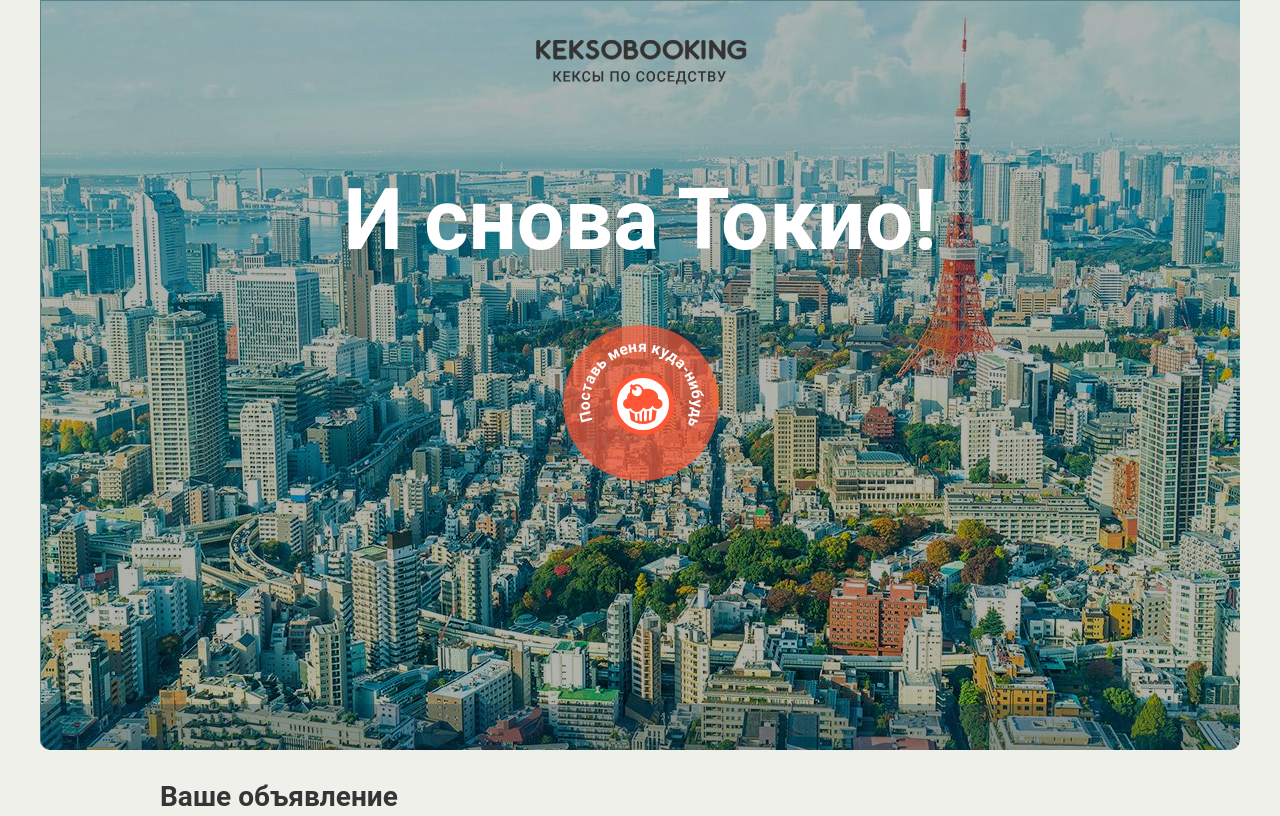
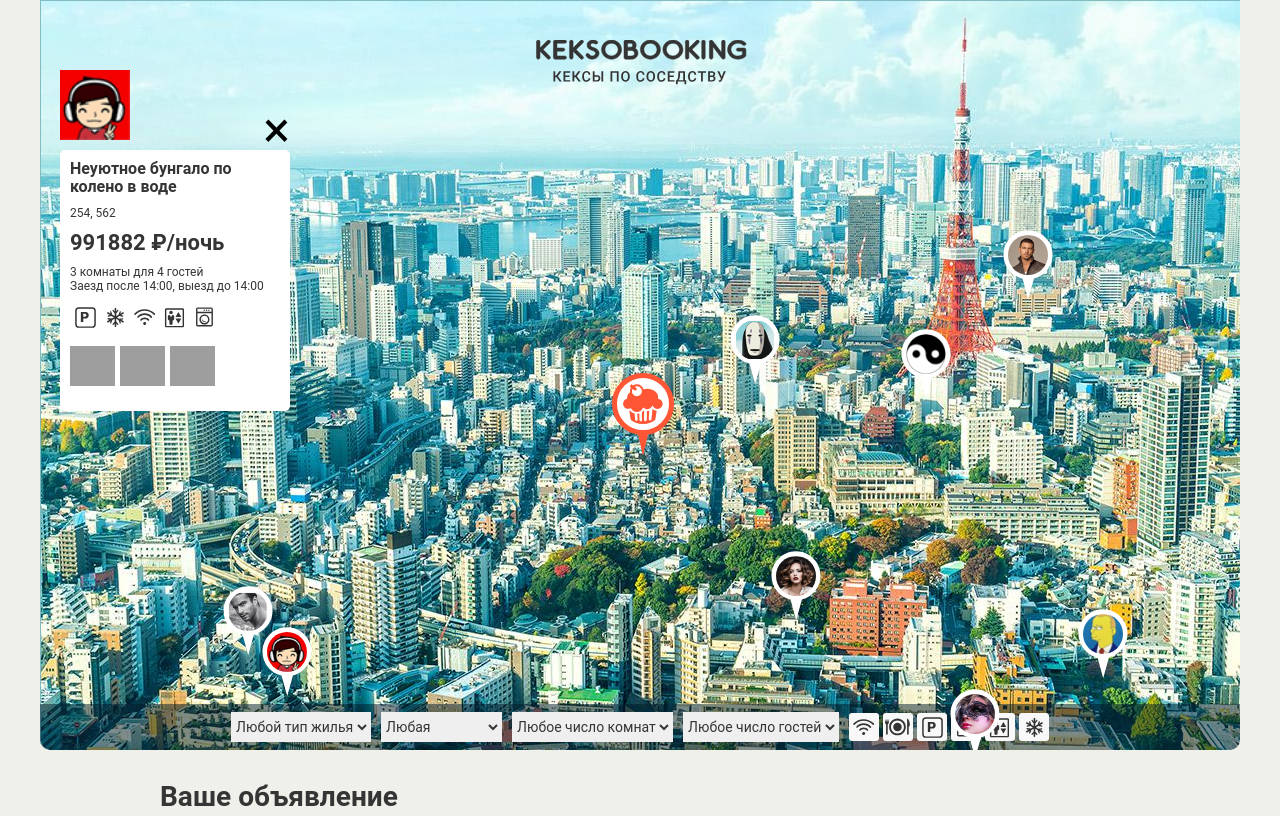
Before and after one commit to Palty8/682169-keksobooking, a website: page index.html in a window 1280 px wide. Shown: the top 816 px of the page. Drawn offline with Linux system fonts and the light colour scheme; grey boxes are pictures that could not be loaded; files whose address does not match are found by name.

Commit message:
Сделал первое задание

```diff
--- a/index.html
+++ b/index.html
@@ -16,7 +16,7 @@
     </div>
 
     <!-- Карта объявлений -->
-    <section class="map map--faded">
+    <section class="map .map--faded'">
 
       <!-- Метки объявлений -->
       <div class="map__pins">
@@ -248,5 +248,7 @@
     </div>
   </template>
 
+
+<script src="js/map.js"></script>
 </body>
 </html>
--- /dev/null
+++ b/js/map.js
@@ -0,0 +1,250 @@
+'use strict';
+
+var typeMap = {
+  'flat': 'Квартира',
+  'bungalo': 'Бунгало',
+  'house': 'Дом',
+  'palace': 'Дворец',
+};
+
+var PIN_COUNT = 8;
+
+// функции для генерации рандомов
+
+var getRandomInt = function (min, max) {
+  min = Math.floor(min);
+  max = Math.floor(max);
+  return Math.floor(Math.random() * (max - min + 1)) + min;
+};
+
+var getRandomArrayValue = function (array) {
+  return array[Math.floor(Math.random() * array.length)];
+};
+
+var getRandomLengthArray = function (array) {
+  shuffle(array);
+  var RandomLengthArray = [];
+  for (var i = 0; i < Math.ceil(Math.random() * array.length); i++) {
+    RandomLengthArray[i] = array[i];
+  }
+  return RandomLengthArray;
+};
+
+var shuffle = function (array) {
+  for (var i = array.length - 1; i > 0; i--) {
+    var randomNumber = Math.floor(Math.random() * (i + 1));
+    var temporaryValue = array[i];
+    array[i] = array[randomNumber];
+    array[randomNumber] = temporaryValue;
+  }
+  return array;
+};
+
+var popValue = function (array) {
+  return array.pop();
+};
+
+var generateImgs = function (amount) {
+  var imgs = [];
+  for (var j = 0; j < amount; j++) {
+    imgs[j] = 'img/avatars/user' + '0' + (j + 1) + '.png';
+  }
+  return imgs;
+};
+
+// много повторений строчек с textContent, вынес в отдельные функции
+
+var addTextContentType = function (type) {
+  type.textContent = typeMap[type];
+};
+
+var addTextContentFeature = function (element, feature) {
+  element.textContent = feature;
+};
+
+// пошла движуха. Генирирую массив с 8 объектами
+
+var generateData = function (amount) {
+  var mapWidth = document.querySelector('.map').offsetWidth;
+  var offerTitles = ['Большая уютная квартира', 'Маленькая неуютная квартира', 'Огромный прекрасный дворец', 'Маленький ужасный дворец',
+    'Красивый гостевой домик', 'Некрасивый негостеприимный домик', 'Уютное бунгало далеко от моря', 'Неуютное бунгало по колено в воде'];
+  var typesOfRooms = ['palace', 'flat', 'house', 'bungalo'];
+  var checkInCheckOutTimeValues = ['12:00', '13:00', '14:00'];
+  var features = ['wifi', 'dishwasher', 'parking', 'washer', 'elevator', 'conditioner'];
+  var photoLinks = ['http://o0.github.io/assets/images/tokyo/hotel1.jpg', 'http://o0.github.io/assets/images/tokyo/hotel2.jpg', 'http://o0.github.io/assets/images/tokyo/hotel3.jpg'];
+  var avatars = generateImgs(8);
+  var similarAdds = [];
+  for (var i = 0; i < amount; i++) {
+    var x = getRandomInt(0, mapWidth);
+    var y = getRandomInt(130, 630);
+
+    similarAdds[i] = {
+      'author': {
+        'avatar': popValue(avatars)
+      },
+
+      'offer': {
+        'title': popValue(offerTitles),
+        'address': x + ', ' + y,
+        'price': getRandomInt(1000, 1000000),
+        'type': getRandomArrayValue(typesOfRooms),
+        'rooms': getRandomInt(1, 5),
+        'guests': getRandomInt(2, 5),
+        'checkin': getRandomArrayValue(checkInCheckOutTimeValues),
+        'checkout': getRandomArrayValue(checkInCheckOutTimeValues),
+        'features': getRandomLengthArray(features),
+        'description': '',
+        'photos': shuffle(photoLinks)
+      },
+
+      'location': {
+        'x': x,
+        'y': y
+      },
+    };
+  }
+  return similarAdds;
+};
+
+var activateMap = function () {
+  document.querySelector('.map').classList.remove('.map--faded');
+};
+
+var renderPins = function (pins) {
+  // нахожу атрибуты метки, чтобы она указывала на нужное место острым концом, а не левым верхним углом
+
+  var pinHeight = document.querySelector('.map__pin').offsetHeight;
+  var pinWidth = document.querySelector('.map__pin').offsetWidth;
+
+  // копирую шаблон, создаю фрагмент
+
+  var mapPins = document.querySelector('.map__pins');
+  var mapPinsTemplate = document.querySelector('#pin').content.querySelector('.map__pin');
+  var fragment = document.createDocumentFragment();
+
+  // создаю метки
+
+  for (var i = 0; i < pins.length; i++) {
+    var pinItem = mapPinsTemplate.cloneNode(true);
+    pinItem.style.left = pins[i]['location']['x'] - pinWidth / 2 + 'px';
+    pinItem.style.top = pins[i]['location']['y'] + pinHeight + 'px';
+    var pinImg = pinItem.querySelector('.map__pin img');
+    pinImg.src = pins[i]['author']['avatar'];
+    pinImg.alt = pins[i]['offer']['title'];
+
+    fragment.appendChild(pinItem);
+  }
+
+  mapPins.appendChild(fragment);
+};
+
+var renderCard = function (pin) {
+  var map = document.querySelector('.map');
+  var mapCardTemplate = document.querySelector('#card').content.querySelector('.map__card');
+
+  var cardItem = mapCardTemplate.cloneNode(true);
+
+  // отрисовываю заголовок, адрес, цену, тип, размещение
+
+  var offerTitle = cardItem.querySelector('.popup__title');
+  offerTitle.textContent = pin['offer']['title'];
+
+  var offerAddress = cardItem.querySelector('.popup__text--address');
+  offerAddress.textContent = pin['offer']['address'];
+
+  var offerPrice = cardItem.querySelector('.popup__text--price');
+  offerPrice.textContent = pin['offer']['price'] + ' ₽/ночь';
+
+  var offerType = cardItem.querySelector('.popup__type');
+  addTextContentType(offerType);
+
+  var accommodation = cardItem.querySelector('.popup__text--capacity');
+  var room = pin['offer']['rooms'];
+  var guest = pin['offer']['guests'];
+
+  // не придумал как уйти от if-else
+
+  if (room === 1) {
+    accommodation.textContent = room + ' комната для ' + guest + ' гостей';
+  } else if (room === 5) {
+    accommodation.textContent = room + ' комнат для ' + guest + ' гостей';
+  } else {
+    accommodation.textContent = room + ' комнаты для ' + guest + ' гостей';
+  }
+
+  // чек-ин, чек-аут, описание
+  var checkInCheckOutTime = cardItem.querySelector('.popup__text--time');
+  checkInCheckOutTime.textContent = 'Заезд после ' + pin['offer']['checkin'] + ', выезд до ' + pin['offer']['checkout'];
+
+  var description = cardItem.querySelector('.popup__description');
+  description.textContent = pin['offer']['description'];
+
+  // копировал список, удалил пустые li
+  var convenienceList = cardItem.querySelector('.popup__features');
+
+  while (convenienceList.hasChildNodes()) {
+    convenienceList.removeChild(convenienceList.firstChild);
+  }
+
+  // создаю свои li
+  for (var i = 0; i < pin['offer']['features'].length; i++) {
+    var convenienceItem = document.createElement('li');
+    convenienceItem.classList.add('popup__feature');
+
+    // Запись снизу была в 2 раза больше, удалось таки часть вынести в отдельную функцию.
+    // Не придумал как можно вынести еще добавление БЭМовских классов
+
+    if (pin['offer']['features'][i] === 'wifi') {
+      convenienceItem.classList.add('popup__feature--wifi');
+    } else if (pin['offer']['features'][i] === 'dishwasher') {
+      convenienceItem.classList.add('popup__feature--dishwasher');
+    } else if (pin['offer']['features'][i] === 'washer') {
+      convenienceItem.classList.add('popup__feature--washer');
+    } else if (pin['offer']['features'][i] === 'elevator') {
+      convenienceItem.classList.add('popup__feature--elevator');
+    } else if (pin['offer']['features'][i] === 'conditioner') {
+      convenienceItem.classList.add('popup__feature--conditioner');
+    } else if (pin['offer']['features'][i] === 'parking') {
+      convenienceItem.classList.add('popup__feature--parking');
+    }
+
+    addTextContentFeature(convenienceItem, pin['offer']['features'][i]);
+
+    convenienceList.appendChild(convenienceItem);
+  }
+
+  var photosBlock = cardItem.querySelector('.popup__photos');
+  var photoWidth = photosBlock.querySelector('.popup__photo').getAttribute('width');
+  var photoHeight = photosBlock.querySelector('.popup__photo').getAttribute('height');
+  var photoAlt = photosBlock.querySelector('.popup__photo').getAttribute('alt');
+
+  // генерация фоток
+  for (var j = 0; j < pin['offer']['photos'].length; j++) {
+    var photoItem = document.createElement('img');
+    photoItem.src = pin['offer']['photos'][j];
+    photoItem.classList.add('popup__photo');
+    photoItem.width = photoWidth;
+    photoItem.height = photoHeight;
+    photoItem.alt = photoAlt;
+    photosBlock.appendChild(photoItem);
+  }
+  photosBlock.removeChild(photosBlock.children[0]);
+
+  // замена аватара
+  var avatar = cardItem.querySelector('.popup__avatar');
+  avatar.src = pin['author']['avatar'];
+
+  // вставка карточки
+  var mapFilter = document.querySelector('.map__filters-container');
+
+  map.insertBefore(cardItem, mapFilter);
+};
+
+var initMap = function () {
+  var pins = generateData(PIN_COUNT);
+  activateMap();
+  renderPins(pins);
+  renderCard(pins[0]);
+};
+
+initMap();
```
